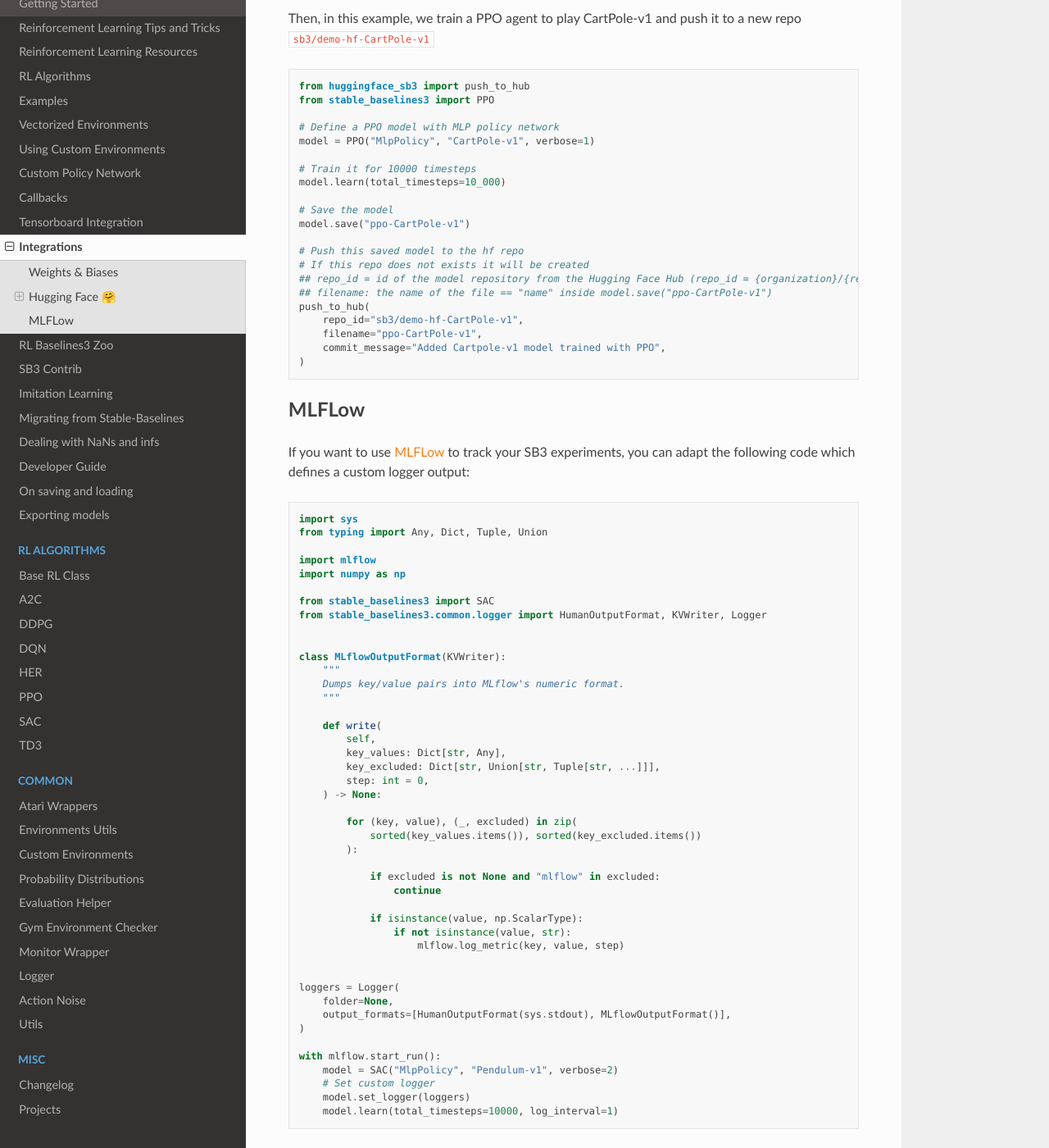
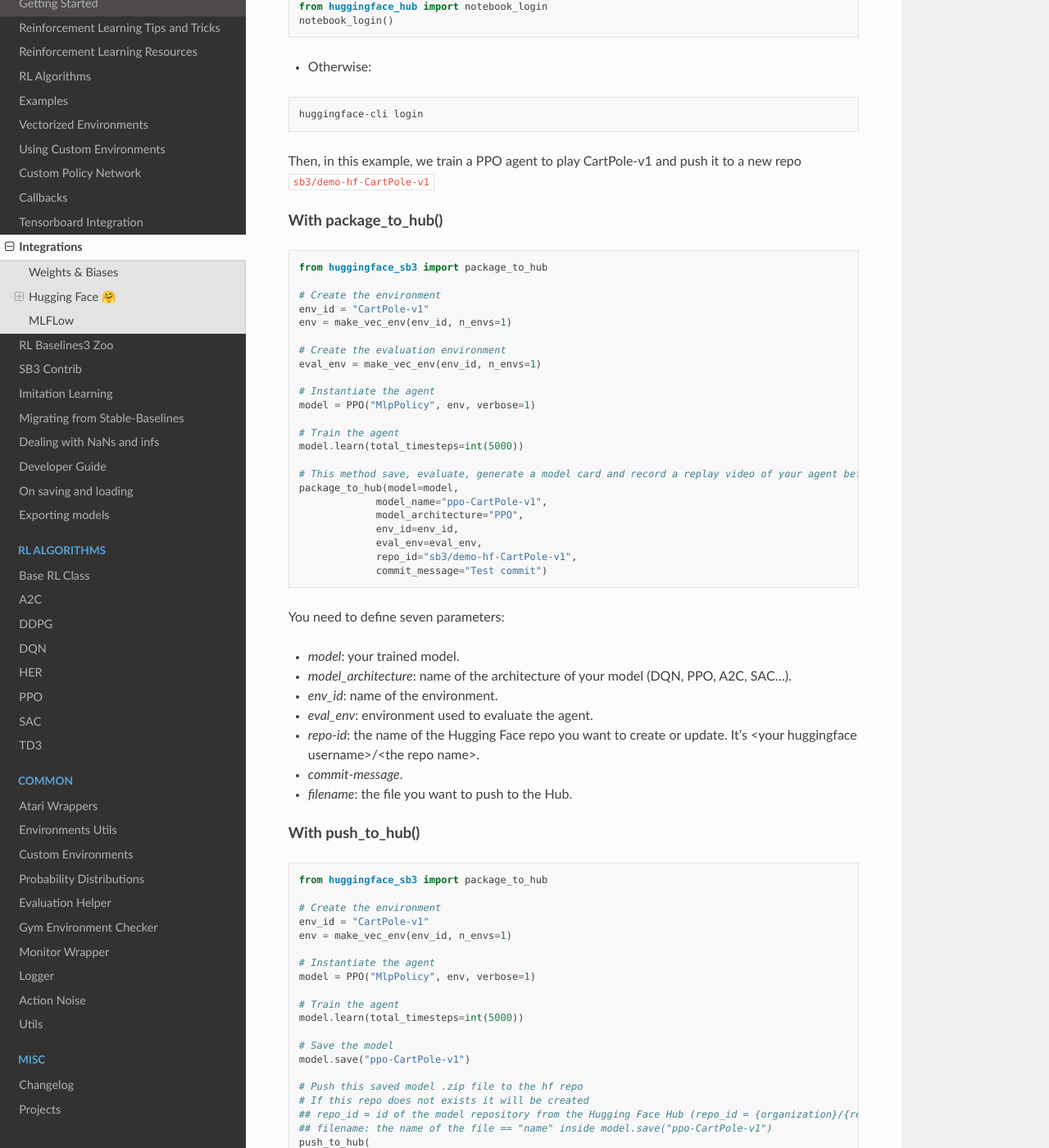
Before and after one commit to DLR-RM/stable-baselines3, a Sphinx documentation site: the page built from docs/guide/integrations.rst, in a window 1280 px wide and 1400 px high, scrolled down 2301 px. Shown: the whole window at 82% size. Built offline with Sphinx 7.4.7 and the Read the Docs theme 2.0.0, drawn with Linux system fonts in a browser that asks for light colours; some of the changed text lies outside the part shown.

Commit message:
Update Hugging Face Integration Documentation

```diff
--- a/docs/guide/integrations.rst
+++ b/docs/guide/integrations.rst
@@ -47,21 +47,20 @@
 ===============
 The Hugging Face Hub 🤗 is a central place where anyone can share and explore models. It allows you to host your saved models 💾.
 
-You can see the list of stable-baselines3 saved models here: https://huggingface.co/models?other=stable-baselines3
+You can see the list of stable-baselines3 saved models here: https://huggingface.co/models?library=stable-baselines3
 Most of them are available via the RL Zoo.
 
 Official pre-trained models are saved in the SB3 organization on the hub: https://huggingface.co/sb3
 
-We wrote a tutorial on how to use 🤗 Hub and Stable-Baselines3 here: https://colab.research.google.com/drive/1GI0WpThwRHbl-Fu2RHfczq6dci5GBDVE#scrollTo=q4cz-w9MdO7T
+We wrote a tutorial on how to use 🤗 Hub and Stable-Baselines3
+here: https://colab.research.google.com/github/huggingface/huggingface_sb3/blob/main/notebooks/sb3_huggingface.ipynb
 
-For up to date instructions (for instance for using ``package_to_hub()``), please take a look at the Huggingface SB3 package README: https://github.com/huggingface/huggingface_sb3
 
 Installation
 -------------
 
 .. code-block:: bash
 
- pip install huggingface_hub
  pip install huggingface_sb3
 
 
@@ -83,7 +82,7 @@
   ## filename = name of the model zip file from the repository
   checkpoint = load_from_hub(
       repo_id="sb3/demo-hf-CartPole-v1",
-      filename="ppo-CartPole-v1",
+      filename="ppo-CartPole-v1.zip",
   )
   model = PPO.load(checkpoint)
 
@@ -94,10 +93,21 @@
   )
   print(f"mean_reward={mean_reward:.2f} +/- {std_reward}")
 
+You need to define two parameters:
+
+- `repo-id`: the name of the Hugging Face repo you want to download.
+- `filename`: the file you want to download.
 
 
 Upload a model to the Hub
 -------------------------
+
+You can easily upload your models using two different functions:
+
+1. `package_to_hub()`: save the model, evaluate it, generate a model card and record a replay video of your agent before pushing the complete repo to the Hub.
+
+2. `push_to_hub()`: simply push a file to the Hub.
+
 
 First, you need to be logged in to Hugging Face to upload a model:
 
@@ -109,37 +119,98 @@
  notebook_login()
 
 
-- Otheriwse:
+- Otherwise:
 
 .. code-block:: bash
 
  huggingface-cli login
 
+
 Then, in this example, we train a PPO agent to play CartPole-v1 and push it to a new repo ``sb3/demo-hf-CartPole-v1``
+
+With package_to_hub()
+^^^^^^^^^^^^^^^^^^^^^^^^^^^
 
 .. code-block:: python
 
-  from huggingface_sb3 import push_to_hub
-  from stable_baselines3 import PPO
+  from huggingface_sb3 import package_to_hub
 
-  # Define a PPO model with MLP policy network
-  model = PPO("MlpPolicy", "CartPole-v1", verbose=1)
+  # Create the environment
+  env_id = "CartPole-v1"
+  env = make_vec_env(env_id, n_envs=1)
 
-  # Train it for 10000 timesteps
-  model.learn(total_timesteps=10_000)
+  # Create the evaluation environment
+  eval_env = make_vec_env(env_id, n_envs=1)
+
+  # Instantiate the agent
+  model = PPO("MlpPolicy", env, verbose=1)
+
+  # Train the agent
+  model.learn(total_timesteps=int(5000))
+
+  # This method save, evaluate, generate a model card and record a replay video of your agent before pushing the repo to the hub
+  package_to_hub(model=model,
+               model_name="ppo-CartPole-v1",
+               model_architecture="PPO",
+               env_id=env_id,
+               eval_env=eval_env,
+               repo_id="sb3/demo-hf-CartPole-v1",
+               commit_message="Test commit")
+
+You need to define seven parameters:
+
+- `model`: your trained model.
+- `model_architecture`: name of the architecture of your model (DQN, PPO, A2C, SAC…).
+- `env_id`: name of the environment.
+- `eval_env`: environment used to evaluate the agent.
+- `repo-id`: the name of the Hugging Face repo you want to create or update. It’s <your huggingface username>/<the repo name>.
+- `commit-message`.
+- `filename`: the file you want to push to the Hub.
+
+With push_to_hub()
+^^^^^^^^^^^^^^^^^^^^^^^^^^^
+
+.. code-block:: python
+
+  from huggingface_sb3 import package_to_hub
+
+  # Create the environment
+  env_id = "CartPole-v1"
+  env = make_vec_env(env_id, n_envs=1)
+
+  # Instantiate the agent
+  model = PPO("MlpPolicy", env, verbose=1)
+
+  # Train the agent
+  model.learn(total_timesteps=int(5000))
 
   # Save the model
   model.save("ppo-CartPole-v1")
 
-  # Push this saved model to the hf repo
+  # Push this saved model .zip file to the hf repo
   # If this repo does not exists it will be created
   ## repo_id = id of the model repository from the Hugging Face Hub (repo_id = {organization}/{repo_name})
   ## filename: the name of the file == "name" inside model.save("ppo-CartPole-v1")
   push_to_hub(
-      repo_id="sb3/demo-hf-CartPole-v1",
-      filename="ppo-CartPole-v1",
-      commit_message="Added Cartpole-v1 model trained with PPO",
+    repo_id="sb3/demo-hf-CartPole-v1",
+    filename="ppo-CartPole-v1.zip",
+    commit_message="Added CartPole-v1 model trained with PPO",
   )
+
+  # This method save, evaluate, generate a model card and record a replay video of your agent before pushing the repo to the hub
+  package_to_hub(model=model,
+               model_name="ppo-CartPole-v1",
+               model_architecture="PPO",
+               env_id=env_id,
+               eval_env=eval_env,
+               repo_id="sb3/demo-hf-CartPole-v1",
+               commit_message="Push ppo-CartPole-v1 model to the Hub")
+
+You need to define three parameters:
+
+- `repo-id`: the name of the Hugging Face repo you want to create or update. It’s <your huggingface username>/<the repo name>.
+- `filename`: the file you want to push to the Hub.
+- `commit-message`.
 
 MLFLow
 ======
```
